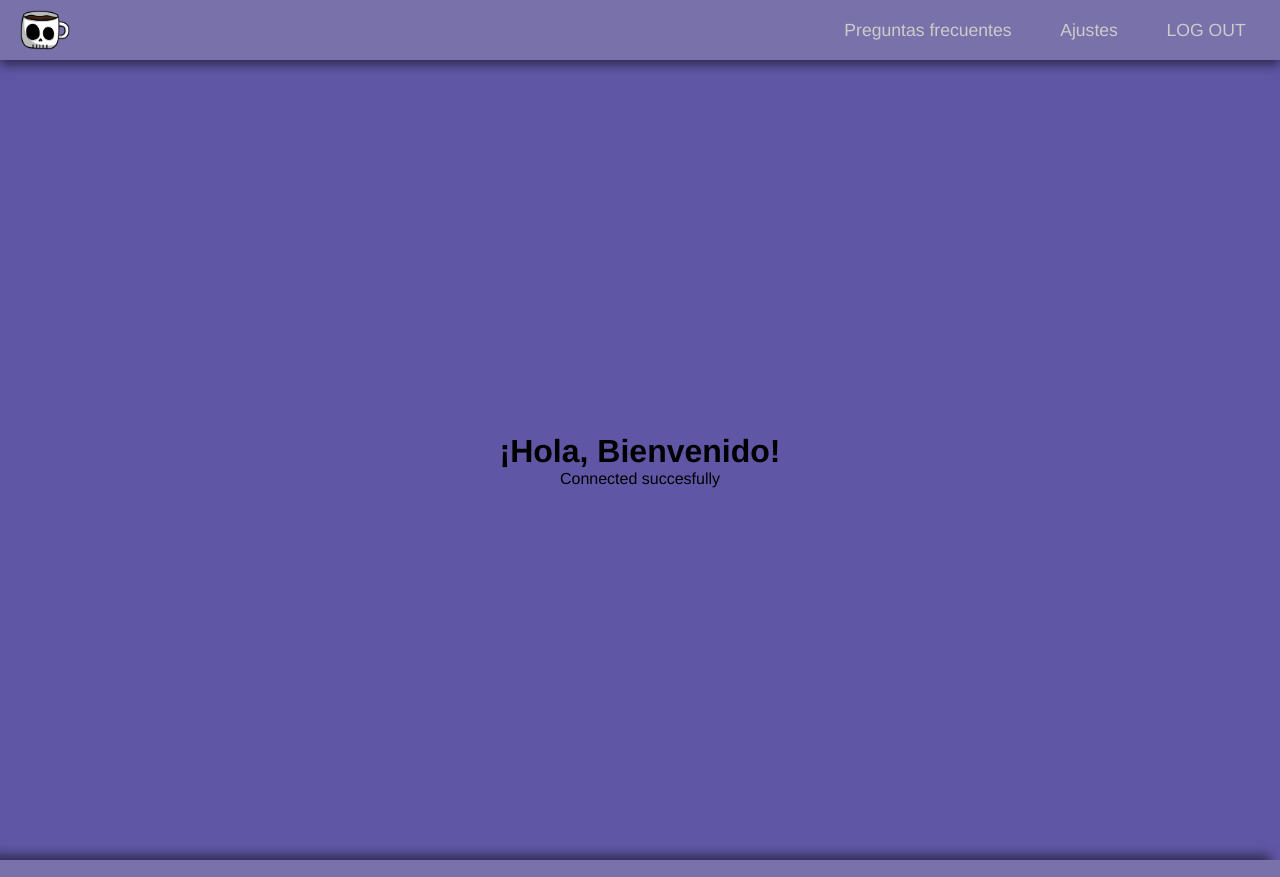
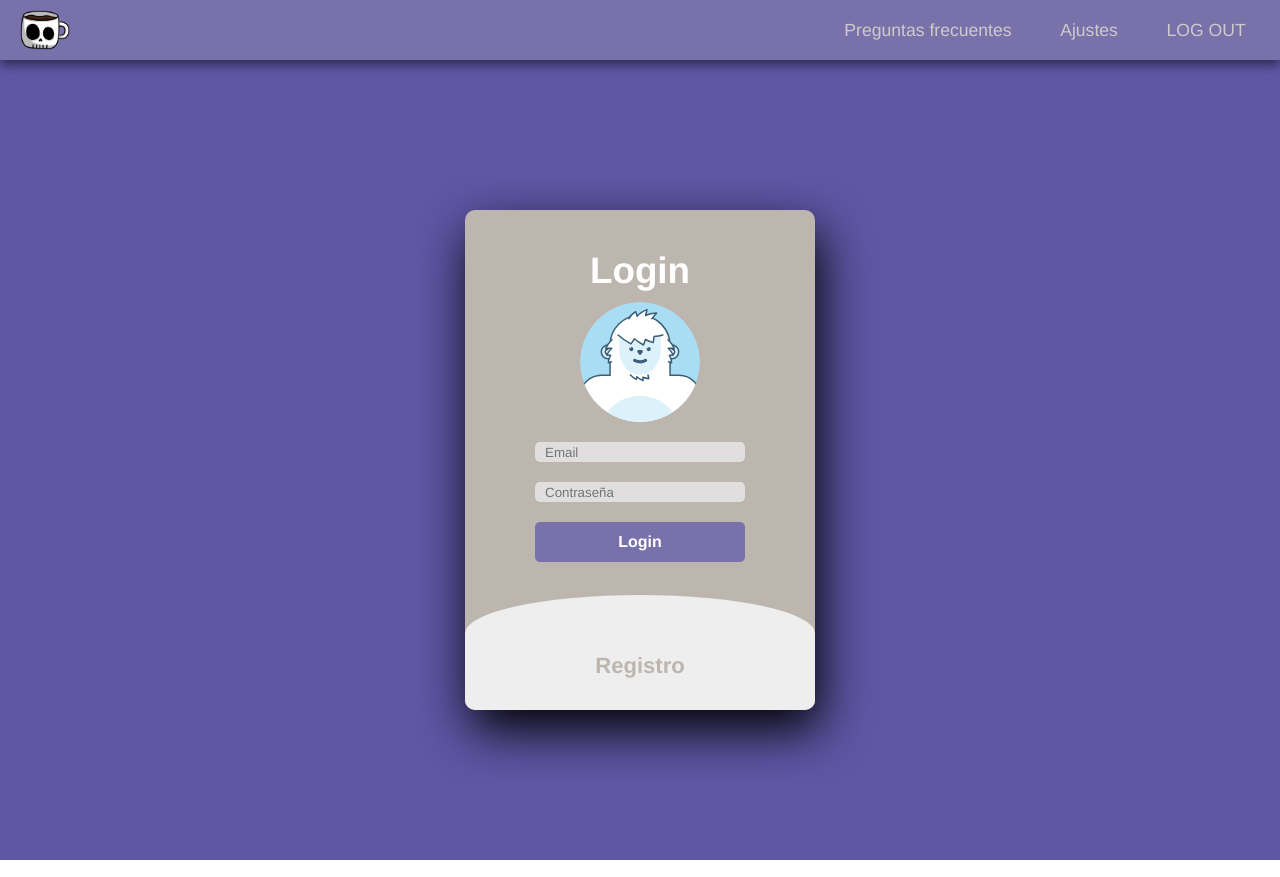
Before and after one commit to Alba98/Reto2, a PHP site: page / in a window 1280 px wide. Shown: the top 877 px of the page. Run offline with PHP 8.4, Linux system fonts and the light colour scheme; some libraries are stand-ins or nearby versions.

Commit message:
index: login + partials

```diff
--- a/www/CSS/index.css
+++ b/www/CSS/index.css
@@ -42,7 +42,7 @@ body * {
     max-width: 100vw;
     display: grid;
     grid-template-columns: repeat(4, 1fr);
-    grid-template-rows: auto 100vh auto 1fr;
+    grid-template-rows: 1fr 100vh 1fr;
     grid-template-areas:"menu menu menu menu"
                         "main main main main"
                         "foot foot foot foot";
@@ -232,6 +232,92 @@ footer #mapa {
     background-color: var(--turquesa);
     cursor: pointer;
 }
+
+
+.contenido{
+	width: 350px;
+	height: 500px;
+	overflow: hidden;
+	background: #BDB6AF;
+	border-radius: 10px;
+	box-shadow: 5px 20px 50px #000;
+}
+#chk{
+	display: none;
+}
+.login{
+	position: relative;
+	width:100%;
+	height: 100%;
+}
+label{
+	color: #fff;
+	font-size: 2.3em;
+	justify-content: center;
+	display: flex;
+	margin: 40px auto 10px;
+	font-weight: bold;
+	cursor: pointer;
+	transition: .5s ease-in-out;
+}
+input{
+	width: 60%;
+	height: 20px;
+	background: #e0dede;
+	justify-content: center;
+	display: flex;
+	margin: 20px auto;
+	padding: 10px;
+	border: none;
+	outline: none;
+	border-radius: 5px;
+}
+button{
+	width: 60%;
+	height: 40px;
+	margin: 10px auto;
+	justify-content: center;
+	display: block;
+	color: #fff;
+	background: #7871AA;
+	font-size: 1em;
+	font-weight: bold;
+	margin-top: 20px;
+	outline: none;
+	border: none;
+	border-radius: 5px;
+	transition: .2s ease-in;
+	cursor: pointer;
+}
+button:hover{
+	background: #ABA194;
+}
+.registro{
+	height: 460px;
+	background: #eee;
+	border-radius: 60% / 10%;
+	transform: translateY(-25%);
+	transition: .8s ease-in-out;
+}
+.registro label{
+	color: #BDB6AF;
+	transform: scale(.6);
+	margin: 50px;
+}
+
+#chk:checked ~ .registro{
+	transform: translateY(-90%);
+}
+#chk:checked ~ .registro label{
+	transform: scale(1);
+    padding-top: 20px;
+}
+#chk:checked ~ .login label{
+	transform: scale(.6);
+}
+
+
+
 /* MEDIA */
 @media only screen and (min-width: 1920px) {
     #menu-principal li a {
--- a/www/VIEWS/PARTIALS/header.php
+++ b/www/VIEWS/PARTIALS/header.php
@@ -5,6 +5,7 @@
         <meta http-equiv="X-UA-Compatible" content="IE=edge" />
         <meta name="viewport" content="width=device-width, initial-scale=1.0" />
         <link rel="stylesheet" href="../../CSS/index.css" />
+        <link rel="stylesheet" href="../CSS/yeti.css"/>
         <link rel="stylesheet" href="https://fonts.googleapis.com/css2?family=Material+Symbols+Outlined:opsz,wght,FILL,GRAD@20..48,100..700,0..1,-50..200"/>
         <link  href="https://fonts.googleapis.com/icon?family=Material+Icons" rel="stylesheet"/>
         <link  rel="shortcut icon" href="../../RECURSOS/ASSETS/favicon.png"/>
@@ -40,4 +41,4 @@
             </div>
 
 
-        <div id="main">
+            <div id="main">
--- /dev/null
+++ b/www/VIEWS/login.php
@@ -0,0 +1,128 @@
+
+                <div class="contenido">
+                    <input type="checkbox" id="chk" aria-hidden="true">
+                    <div class="login">
+                        <form>
+                            <label for="chk" aria-hidden="true">Login</label>
+                            <div class="svgContainer">
+                                <div>
+                                    <svg class="mySVG" xmlns="http://www.w3.org/2000/svg" viewBox="0 0 200 200">
+                                        <defs>
+                                            <circle id="armMaskPath" cx="100" cy="100" r="100"/>
+                                        </defs>
+                                        <clipPath id="armMask">
+                                            <use xlink:href="#armMaskPath" overflow="visible"/>
+                                        </clipPath>
+                                        <circle cx="100" cy="100" r="100" fill="#a9ddf3"/>
+                                        <g class="body">
+                                            <path class="bodyBGchanged" style="display: none;" fill="#FFFFFF" d="M200,122h-35h-14.9V72c0-27.6-22.4-50-50-50s-50,22.4-50,50v50H35.8H0l0,91h200L200,122z"/>
+                                            <path class="bodyBGnormal" stroke="#3A5E77" stroke-width="2.5" stroke-linecap="round"  fill="#FFFFFF" d="M200,158.5c0-20.2-14.8-36.5-35-36.5h-14.9V72.8c0-27.4-21.7-50.4-49.1-50.8c-28-0.5-50.9,22.1-50.9,50v50 H35.8C16,122,0,138,0,157.8L0,213h200L200,158.5z"/>
+                                            <path fill="#DDF1FA" d="M100,156.4c-22.9,0-43,11.1-54.1,27.7c15.6,10,34.2,15.9,54.1,15.9s38.5-5.8,54.1-15.9 C143,167.5,122.9,156.4,100,156.4z"/>
+                                        </g>
+                                        <g class="earL">
+                                            <g class="outerEar" fill="#ddf1fa" stroke="#3a5e77" stroke-width="2.5">
+                                                <circle cx="47" cy="83" r="11.5"/>
+                                                <path d="M46.3 78.9c-2.3 0-4.1 1.9-4.1 4.1 0 2.3 1.9 4.1 4.1 4.1" stroke-linecap="round" stroke-linejoin="round"/>
+                                            </g>
+                                            <g class="earHair">
+                                                <rect x="51" y="64" fill="#FFFFFF" width="15" height="35"/>
+                                                <path d="M53.4 62.8C48.5 67.4 45 72.2 42.8 77c3.4-.1 6.8-.1 10.1.1-4 3.7-6.8 7.6-8.2 11.6 2.1 0 4.2 0 6.3.2-2.6 4.1-3.8 8.3-3.7 12.5 1.2-.7 3.4-1.4 5.2-1.9" fill="#fff" stroke="#3a5e77" stroke-width="2.5" stroke-linecap="round" stroke-linejoin="round"/>
+                                            </g>
+                                        </g>
+                                        <g class="earR">
+                                            <g class="outerEar">
+                                                <circle fill="#DDF1FA" stroke="#3A5E77" stroke-width="2.5" cx="153" cy="83" r="11.5"/>
+                                                <path fill="#DDF1FA" stroke="#3A5E77" stroke-width="2.5" stroke-linecap="round" stroke-linejoin="round" d="M153.7,78.9 c2.3,0,4.1,1.9,4.1,4.1c0,2.3-1.9,4.1-4.1,4.1"/>
+                                            </g>
+                                            <g class="earHair">
+                                                <rect x="134" y="64" fill="#FFFFFF" width="15" height="35"/>
+                                                <path fill="#FFFFFF" stroke="#3A5E77" stroke-width="2.5" stroke-linecap="round" stroke-linejoin="round" d="M146.6,62.8 c4.9,4.6,8.4,9.4,10.6,14.2c-3.4-0.1-6.8-0.1-10.1,0.1c4,3.7,6.8,7.6,8.2,11.6c-2.1,0-4.2,0-6.3,0.2c2.6,4.1,3.8,8.3,3.7,12.5 c-1.2-0.7-3.4-1.4-5.2-1.9"/>
+                                            </g>
+                                        </g>
+                                        <path class="chin" d="M84.1 121.6c2.7 2.9 6.1 5.4 9.8 7.5l.9-4.5c2.9 2.5 6.3 4.8 10.2 6.5 0-1.9-.1-3.9-.2-5.8 3 1.2 6.2 2 9.7 2.5-.3-2.1-.7-4.1-1.2-6.1" fill="none" stroke="#3a5e77" stroke-width="2.5" stroke-linecap="round" stroke-linejoin="round"/>
+                                        <path class="face" fill="#DDF1FA" d="M134.5,46v35.5c0,21.815-15.446,39.5-34.5,39.5s-34.5-17.685-34.5-39.5V46"/>
+                                        <path class="hair" fill="#FFFFFF" stroke="#3A5E77" stroke-width="2.5" stroke-linecap="round" stroke-linejoin="round" d="M81.457,27.929 c1.755-4.084,5.51-8.262,11.253-11.77c0.979,2.565,1.883,5.14,2.712,7.723c3.162-4.265,8.626-8.27,16.272-11.235 c-0.737,3.293-1.588,6.573-2.554,9.837c4.857-2.116,11.049-3.64,18.428-4.156c-2.403,3.23-5.021,6.391-7.852,9.474"/>
+                                        <g class="eyebrow">
+                                            <path fill="#FFFFFF" d="M138.142,55.064c-4.93,1.259-9.874,2.118-14.787,2.599c-0.336,3.341-0.776,6.689-1.322,10.037 c-4.569-1.465-8.909-3.222-12.996-5.226c-0.98,3.075-2.07,6.137-3.267,9.179c-5.514-3.067-10.559-6.545-15.097-10.329 c-1.806,2.889-3.745,5.73-5.816,8.515c-7.916-4.124-15.053-9.114-21.296-14.738l1.107-11.768h73.475V55.064z"/>
+                                            <path fill="#FFFFFF" stroke="#3A5E77" stroke-width="2.5" stroke-linecap="round" stroke-linejoin="round" d="M63.56,55.102 c6.243,5.624,13.38,10.614,21.296,14.738c2.071-2.785,4.01-5.626,5.816-8.515c4.537,3.785,9.583,7.263,15.097,10.329 c1.197-3.043,2.287-6.104,3.267-9.179c4.087,2.004,8.427,3.761,12.996,5.226c0.545-3.348,0.986-6.696,1.322-10.037 c4.913-0.481,9.857-1.34,14.787-2.599"/>
+                                        </g>
+                                        <g class="eyeL">
+                                            <circle cx="85.5" cy="78.5" r="3.5" fill="#3a5e77"/>
+                                            <circle cx="84" cy="76" r="1" fill="#fff"/>
+                                        </g>
+                                        <g class="eyeR">
+                                            <circle cx="114.5" cy="78.5" r="3.5" fill="#3a5e77"/>
+                                            <circle cx="113" cy="76" r="1" fill="#fff"/>
+                                        </g>
+                                        <g class="mouth">
+                                            <path class="mouthBG" fill="#617E92" d="M100.2,101c-0.4,0-1.4,0-1.8,0c-2.7-0.3-5.3-1.1-8-2.5c-0.7-0.3-0.9-1.2-0.6-1.8 c0.2-0.5,0.7-0.7,1.2-0.7c0.2,0,0.5,0.1,0.6,0.2c3,1.5,5.8,2.3,8.6,2.3s5.7-0.7,8.6-2.3c0.2-0.1,0.4-0.2,0.6-0.2 c0.5,0,1,0.3,1.2,0.7c0.4,0.7,0.1,1.5-0.6,1.9c-2.6,1.4-5.3,2.2-7.9,2.5C101.7,101,100.5,101,100.2,101z"/>
+                                            <path style="display: none;" class="mouthSmallBG" fill="#617E92" d="M100.2,101c-0.4,0-1.4,0-1.8,0c-2.7-0.3-5.3-1.1-8-2.5c-0.7-0.3-0.9-1.2-0.6-1.8 c0.2-0.5,0.7-0.7,1.2-0.7c0.2,0,0.5,0.1,0.6,0.2c3,1.5,5.8,2.3,8.6,2.3s5.7-0.7,8.6-2.3c0.2-0.1,0.4-0.2,0.6-0.2 c0.5,0,1,0.3,1.2,0.7c0.4,0.7,0.1,1.5-0.6,1.9c-2.6,1.4-5.3,2.2-7.9,2.5C101.7,101,100.5,101,100.2,101z"/>
+                                            <path style="display: none;" class="mouthMediumBG" d="M95,104.2c-4.5,0-8.2-3.7-8.2-8.2v-2c0-1.2,1-2.2,2.2-2.2h22c1.2,0,2.2,1,2.2,2.2v2 c0,4.5-3.7,8.2-8.2,8.2H95z"/>
+                                            <path style="display: none;" class="mouthLargeBG" d="M100 110.2c-9 0-16.2-7.3-16.2-16.2 0-2.3 1.9-4.2 4.2-4.2h24c2.3 0 4.2 1.9 4.2 4.2 0 9-7.2 16.2-16.2 16.2z" fill="#617e92" stroke="#3a5e77" stroke-linejoin="round" stroke-width="2.5"/>
+                                            <defs>
+                                                <path id="mouthMaskPath" d="M100.2,101c-0.4,0-1.4,0-1.8,0c-2.7-0.3-5.3-1.1-8-2.5c-0.7-0.3-0.9-1.2-0.6-1.8 c0.2-0.5,0.7-0.7,1.2-0.7c0.2,0,0.5,0.1,0.6,0.2c3,1.5,5.8,2.3,8.6,2.3s5.7-0.7,8.6-2.3c0.2-0.1,0.4-0.2,0.6-0.2 c0.5,0,1,0.3,1.2,0.7c0.4,0.7,0.1,1.5-0.6,1.9c-2.6,1.4-5.3,2.2-7.9,2.5C101.7,101,100.5,101,100.2,101z"/>
+                                            </defs>
+                                            <clipPath id="mouthMask">
+                                                <use xlink:href="#mouthMaskPath" overflow="visible"/>
+                                            </clipPath>
+                                            <g clip-path="url(#mouthMask)">
+                                                <g class="tongue">
+                                                    <circle cx="100" cy="107" r="8" fill="#cc4a6c"/>
+                                                    <ellipse class="tongueHighlight" cx="100" cy="100.5" rx="3" ry="1.5" opacity=".1" fill="#fff"/>
+                                                </g>
+                                            </g>
+                                            <path clip-path="url(#mouthMask)" class="tooth" style="fill:#FFFFFF;" d="M106,97h-4c-1.1,0-2-0.9-2-2v-2h8v2C108,96.1,107.1,97,106,97z"/>
+                                            <path class="mouthOutline" fill="none" stroke="#3A5E77" stroke-width="2.5" stroke-linejoin="round" d="M100.2,101c-0.4,0-1.4,0-1.8,0c-2.7-0.3-5.3-1.1-8-2.5c-0.7-0.3-0.9-1.2-0.6-1.8 c0.2-0.5,0.7-0.7,1.2-0.7c0.2,0,0.5,0.1,0.6,0.2c3,1.5,5.8,2.3,8.6,2.3s5.7-0.7,8.6-2.3c0.2-0.1,0.4-0.2,0.6-0.2 c0.5,0,1,0.3,1.2,0.7c0.4,0.7,0.1,1.5-0.6,1.9c-2.6,1.4-5.3,2.2-7.9,2.5C101.7,101,100.5,101,100.2,101z"/>
+                                        </g>
+                                        <path class="nose" d="M97.7 79.9h4.7c1.9 0 3 2.2 1.9 3.7l-2.3 3.3c-.9 1.3-2.9 1.3-3.8 0l-2.3-3.3c-1.3-1.6-.2-3.7 1.8-3.7z" fill="#3a5e77"/>
+                                        <g class="arms" clip-path="url(#armMask)">
+                                            <g class="armL" style="visibility: hidden;">
+                                                <polygon fill="#DDF1FA" stroke="#3A5E77" stroke-width="2.5" stroke-linecap="round" stroke-linejoin="round" stroke-miterlimit="10" points="121.3,98.4 111,59.7 149.8,49.3 169.8,85.4"/>
+                                                <path fill="#DDF1FA" stroke="#3A5E77" stroke-width="2.5" stroke-linecap="round" stroke-linejoin="round" stroke-miterlimit="10" d="M134.4,53.5l19.3-5.2c2.7-0.7,5.4,0.9,6.1,3.5v0c0.7,2.7-0.9,5.4-3.5,6.1l-10.3,2.8"/>
+                                                <path fill="#DDF1FA" stroke="#3A5E77" stroke-width="2.5" stroke-linecap="round" stroke-linejoin="round" stroke-miterlimit="10" d="M150.9,59.4l26-7c2.7-0.7,5.4,0.9,6.1,3.5v0c0.7,2.7-0.9,5.4-3.5,6.1l-21.3,5.7"/>
+
+                                                <g class="twoFingers">
+                                                    <path fill="#DDF1FA" stroke="#3A5E77" stroke-width="2.5" stroke-linecap="round" stroke-linejoin="round" stroke-miterlimit="10" d="M158.3,67.8l23.1-6.2c2.7-0.7,5.4,0.9,6.1,3.5v0c0.7,2.7-0.9,5.4-3.5,6.1l-23.1,6.2"/>
+                                                    <path fill="#A9DDF3" d="M180.1,65l2.2-0.6c1.1-0.3,2.2,0.3,2.4,1.4v0c0.3,1.1-0.3,2.2-1.4,2.4l-2.2,0.6L180.1,65z"/>
+                                                    <path fill="#DDF1FA" stroke="#3A5E77" stroke-width="2.5" stroke-linecap="round" stroke-linejoin="round" stroke-miterlimit="10" d="M160.8,77.5l19.4-5.2c2.7-0.7,5.4,0.9,6.1,3.5v0c0.7,2.7-0.9,5.4-3.5,6.1l-18.3,4.9"/>
+                                                    <path fill="#A9DDF3" d="M178.8,75.7l2.2-0.6c1.1-0.3,2.2,0.3,2.4,1.4v0c0.3,1.1-0.3,2.2-1.4,2.4l-2.2,0.6L178.8,75.7z"/>
+                                                </g>
+                                                <path fill="#A9DDF3" d="M175.5,55.9l2.2-0.6c1.1-0.3,2.2,0.3,2.4,1.4v0c0.3,1.1-0.3,2.2-1.4,2.4l-2.2,0.6L175.5,55.9z"/>
+                                                <path fill="#A9DDF3" d="M152.1,50.4l2.2-0.6c1.1-0.3,2.2,0.3,2.4,1.4v0c0.3,1.1-0.3,2.2-1.4,2.4l-2.2,0.6L152.1,50.4z"/>
+                                                <path fill="#FFFFFF" stroke="#3A5E77" stroke-width="2.5" stroke-linecap="round" stroke-linejoin="round" d="M123.5,97.8 c-41.4,14.9-84.1,30.7-108.2,35.5L1.2,81c33.5-9.9,71.9-16.5,111.9-21.8"/>
+                                                <path fill="#FFFFFF" stroke="#3A5E77" stroke-width="2.5" stroke-linecap="round" stroke-linejoin="round" d="M108.5,60.4 c7.7-5.3,14.3-8.4,22.8-13.2c-2.4,5.3-4.7,10.3-6.7,15.1c4.3,0.3,8.4,0.7,12.3,1.3c-4.2,5-8.1,9.6-11.5,13.9 c3.1,1.1,6,2.4,8.7,3.8c-1.4,2.9-2.7,5.8-3.9,8.5c2.5,3.5,4.6,7.2,6.3,11c-4.9-0.8-9-0.7-16.2-2.7"/>
+                                                <path fill="#FFFFFF" stroke="#3A5E77" stroke-width="2.5" stroke-linecap="round" stroke-linejoin="round" d="M94.5,103.8 c-0.6,4-3.8,8.9-9.4,14.7c-2.6-1.8-5-3.7-7.2-5.7c-2.5,4.1-6.6,8.8-12.2,14c-1.9-2.2-3.4-4.5-4.5-6.9c-4.4,3.3-9.5,6.9-15.4,10.8 c-0.2-3.4,0.1-7.1,1.1-10.9"/>
+                                                <path fill="#FFFFFF" stroke="#3A5E77" stroke-width="2.5" stroke-linecap="round" stroke-linejoin="round" d="M97.5,63.9 c-1.7-2.4-5.9-4.1-12.4-5.2c-0.9,2.2-1.8,4.3-2.5,6.5c-3.8-1.8-9.4-3.1-17-3.8c0.5,2.3,1.2,4.5,1.9,6.8c-5-0.6-11.2-0.9-18.4-1 c2,2.9,0.9,3.5,3.9,6.2"/>
+                                            </g>
+                                            <g class="armR" style="visibility: hidden;">
+                                                <path fill="#ddf1fa" stroke="#3a5e77" stroke-linecap="round" stroke-linejoin="round" stroke-miterlimit="10" stroke-width="2.5" d="M265.4 97.3l10.4-38.6-38.9-10.5-20 36.1z"/>
+                                                <path fill="#ddf1fa" stroke="#3a5e77" stroke-linecap="round" stroke-linejoin="round" stroke-miterlimit="10" stroke-width="2.5" d="M252.4 52.4L233 47.2c-2.7-.7-5.4.9-6.1 3.5-.7 2.7.9 5.4 3.5 6.1l10.3 2.8M226 76.4l-19.4-5.2c-2.7-.7-5.4.9-6.1 3.5-.7 2.7.9 5.4 3.5 6.1l18.3 4.9M228.4 66.7l-23.1-6.2c-2.7-.7-5.4.9-6.1 3.5-.7 2.7.9 5.4 3.5 6.1l23.1 6.2M235.8 58.3l-26-7c-2.7-.7-5.4.9-6.1 3.5-.7 2.7.9 5.4 3.5 6.1l21.3 5.7"/>
+                                                <path fill="#a9ddf3" d="M207.9 74.7l-2.2-.6c-1.1-.3-2.2.3-2.4 1.4-.3 1.1.3 2.2 1.4 2.4l2.2.6 1-3.8zM206.7 64l-2.2-.6c-1.1-.3-2.2.3-2.4 1.4-.3 1.1.3 2.2 1.4 2.4l2.2.6 1-3.8zM211.2 54.8l-2.2-.6c-1.1-.3-2.2.3-2.4 1.4-.3 1.1.3 2.2 1.4 2.4l2.2.6 1-3.8zM234.6 49.4l-2.2-.6c-1.1-.3-2.2.3-2.4 1.4-.3 1.1.3 2.2 1.4 2.4l2.2.6 1-3.8z"/>
+                                                <path fill="#fff" stroke="#3a5e77" stroke-linecap="round" stroke-linejoin="round" stroke-width="2.5" d="M263.3 96.7c41.4 14.9 84.1 30.7 108.2 35.5l14-52.3C352 70 313.6 63.5 273.6 58.1"/>
+                                                <path fill="#fff" stroke="#3a5e77" stroke-linecap="round" stroke-linejoin="round" stroke-width="2.5" d="M278.2 59.3l-18.6-10 2.5 11.9-10.7 6.5 9.9 8.7-13.9 6.4 9.1 5.9-13.2 9.2 23.1-.9M284.5 100.1c-.4 4 1.8 8.9 6.7 14.8 3.5-1.8 6.7-3.6 9.7-5.5 1.8 4.2 5.1 8.9 10.1 14.1 2.7-2.1 5.1-4.4 7.1-6.8 4.1 3.4 9 7 14.7 11 1.2-3.4 1.8-7 1.7-10.9M314 66.7s5.4-5.7 12.6-7.4c1.7 2.9 3.3 5.7 4.9 8.6 3.8-2.5 9.8-4.4 18.2-5.7.1 3.1.1 6.1 0 9.2 5.5-1 12.5-1.6 20.8-1.9-1.4 3.9-2.5 8.4-2.5 8.4"/>
+                                            </g>
+                                        </g>
+
+
+
+
+                                    </svg>
+                                </div>
+                            </div>
+                            <input type="email" name="email" placeholder="Email" required="" id="loginEmail">
+
+                            <input type="password" name="pswd" placeholder="Contraseña" required="" id="loginPassword">
+                            <button>Login</button>
+                        </form>
+                    </div>
+
+                    <div class="registro">
+                        <form>
+                            <label for="chk" aria-hidden="true">Registro</label>
+                            <input type="text" name="txt" placeholder="Nombre de usuario" required="">
+                            <input type="email" name="email" placeholder="Email" required="">
+                            <input type="password" name="pswd" placeholder="Contraseña" required="">
+                            <button>Registrarse</button>
+                        </form>
+                    </div>
+                </div>
--- a/www/index.php
+++ b/www/index.php
@@ -1,18 +1,5 @@
 <?php require('VIEWS/PARTIALS/header.php') ?>
-<?php
-        echo "<h1>¡Hola, Bienvenido!</h1>";
 
-        $servername = "db";
-        $username = "root";
-        $password = "db123";
-        $dbname = "reto2";
+<?php require('VIEWS/login.php') ?>
 
-    try{
-        $conn = new PDO("mysql:host=$servername;dbname=$dbname",$username,$password);
-        $conn -> setAttribute(PDO::ATTR_ERRMODE,PDO::ERRMODE_EXCEPTION);
-        echo "Connected succesfully";
-    } catch(PDOException $e){
-        echo "Connection failed: " . $e -> getMessage();
-    }
-?>
 <?php require('VIEWS/PARTIALS/footer.php') ?>
```
Also changed, not shown: www/CSS/login.css (deleted, +0 -91 lines).
